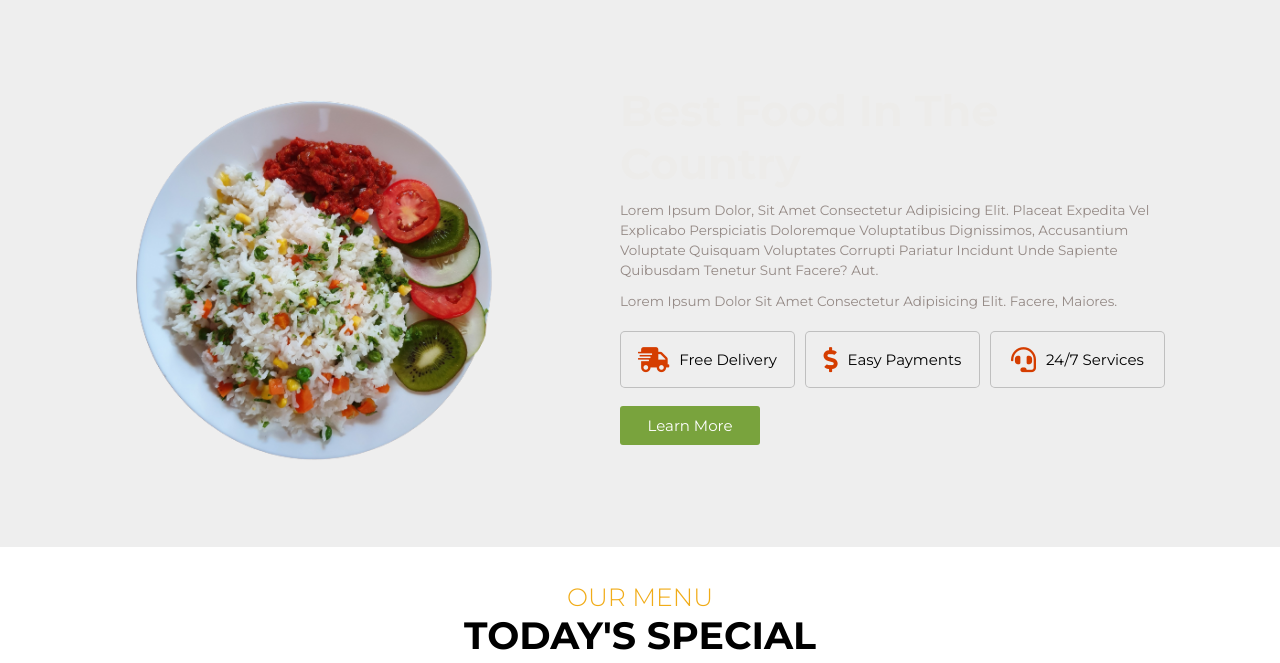
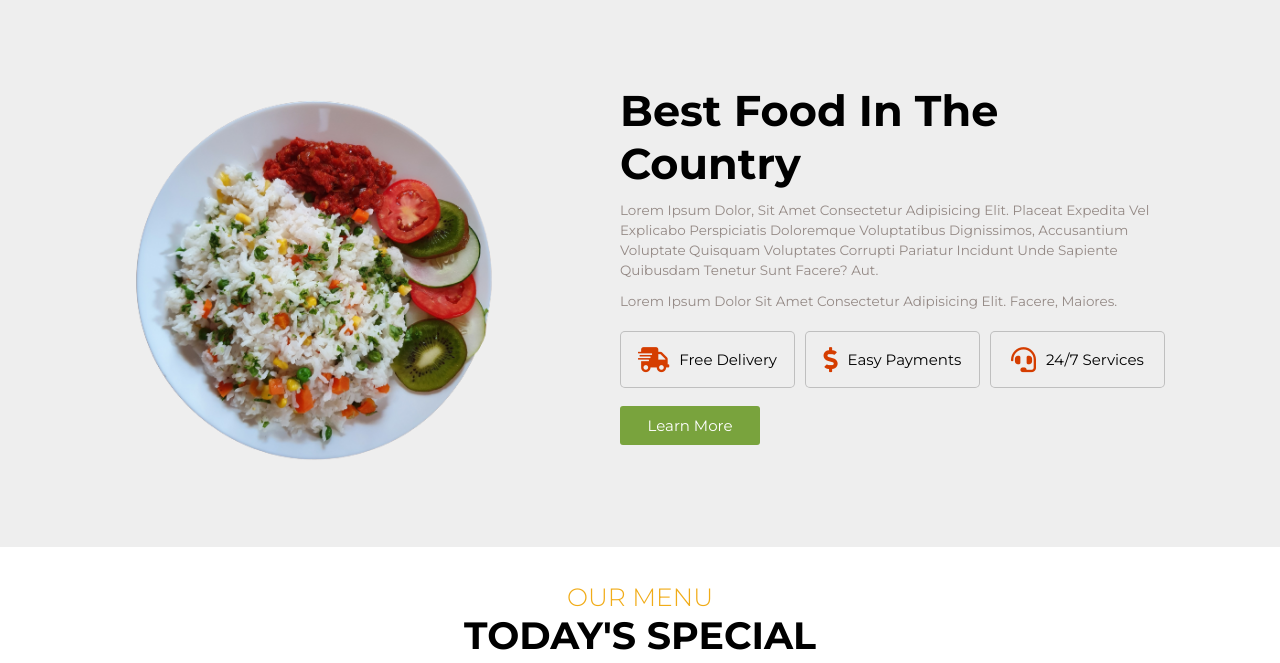
Before and after one commit to Ada-abang1/project.foodies, a plain HTML site: page index.html in a window 1280 px wide. Shown: the part 1941-2604 px from the top of the page. Drawn offline with nearby package versions, Linux system fonts and the light colour scheme.

Commit message:
Update style.css

```diff
--- a/style.css
+++ b/style.css
@@ -295,7 +295,7 @@ text-align: center;
 
 }
 .about .row .content h3{
-  color: #edecea;
+  color: #000;
   font-size: 4.3rem;
   padding: .5rem 0;
 }
```
